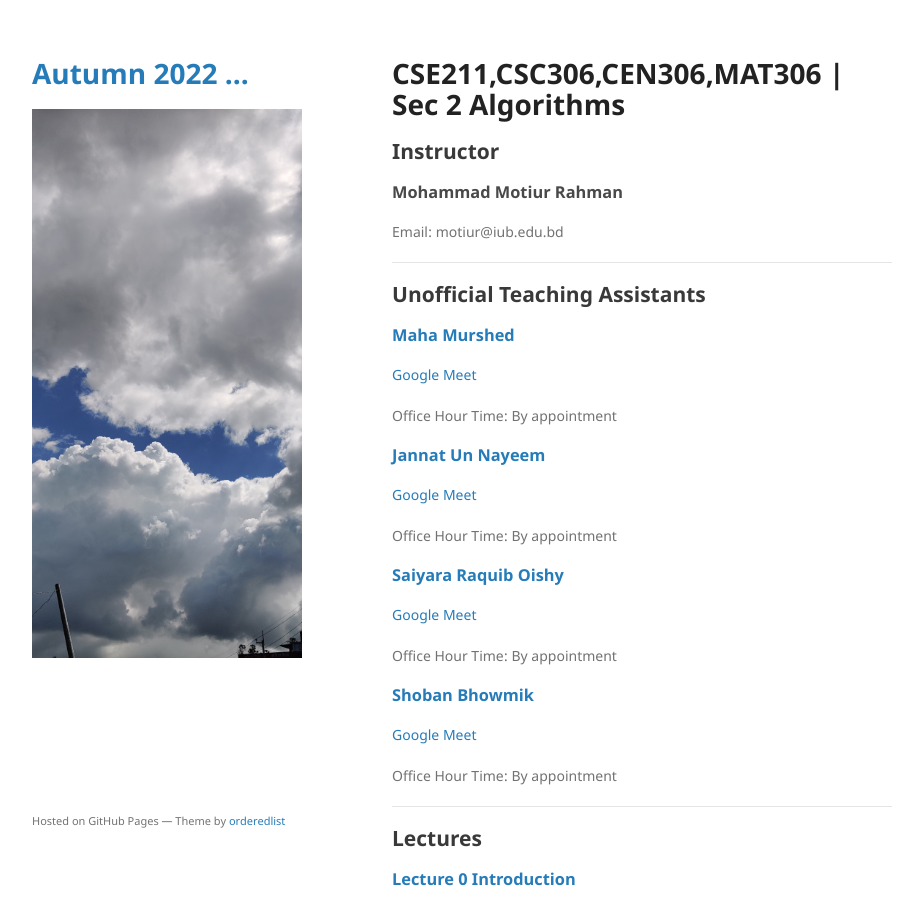
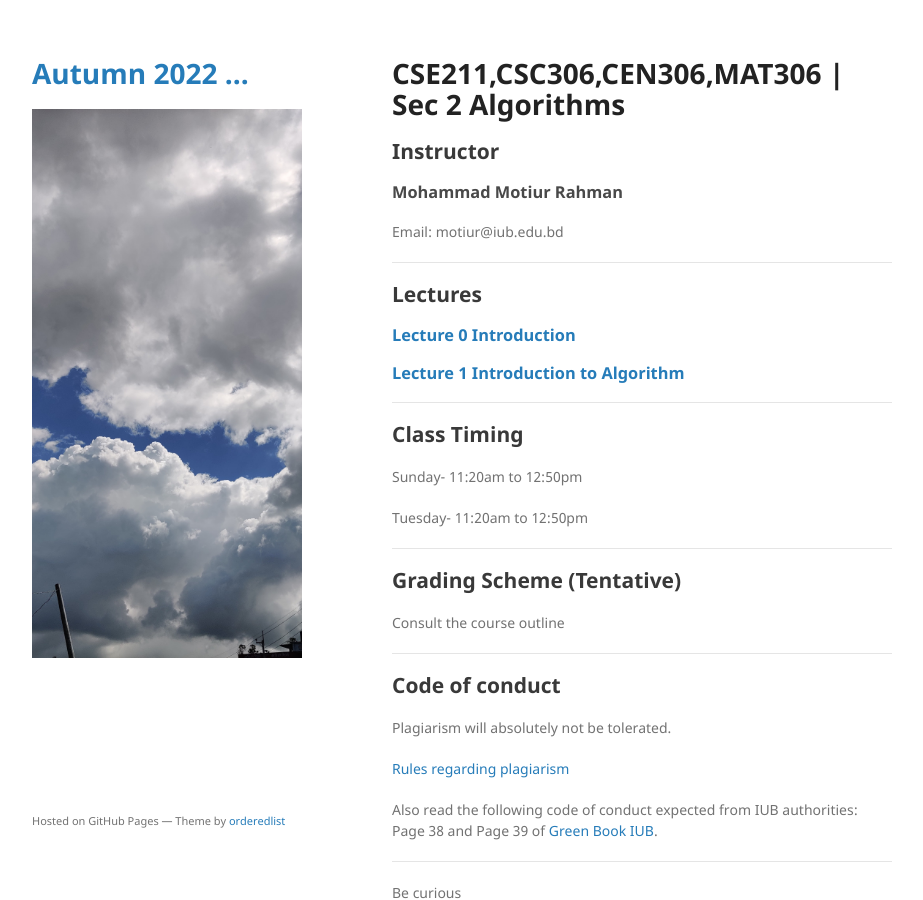
Before and after one commit to mohammadmotiurrahman/mohammadmotiurrahman.github.io, a Jekyll site: the page built from cse211_2/index.md, in a window 1280 px wide and 900 px high. Shown: the whole window, without its empty margins (178-1101 px from the left). Built offline with Jekyll 4.4.1, drawn with Linux system fonts in a browser that asks for light colours; our own code applies the rules of GitHub Pages for plain Markdown files.

Commit message:
Update index.md

```diff
--- a/cse211_2/index.md
+++ b/cse211_2/index.md
@@ -3,37 +3,6 @@
 ## Instructor
 ### Mohammad Motiur Rahman
 Email: motiur@iub.edu.bd
-* * *
-## Unofficial Teaching Assistants
-
-
-### [Maha Murshed ](mailto:2030385@iub.edu.bd  )
-
-[Google Meet](http://meet.google.com/ftz-zztp-hji)
-
-Office Hour Time: By appointment
-
-
-### [Jannat Un Nayeem ](mailto:2030087@iub.edu.bd )
-
-[Google Meet](http://meet.google.com/rmm-fzar-yng)
-
-Office Hour Time: By appointment
-
-
-### [Saiyara Raquib Oishy](mailto:1930931@iub.edu.bd )
-
-[Google Meet](http://meet.google.com/axk-ysgi-vht)
-
-Office Hour Time: By appointment
-
-
-### [Shoban Bhowmik](mailto:1930533@iub.edu.bd )
-
-[Google Meet](meet.google.com/trr-ysdk-bta)
-
-Office Hour Time: By appointment
-
 * * *
 
 ## Lectures
```
